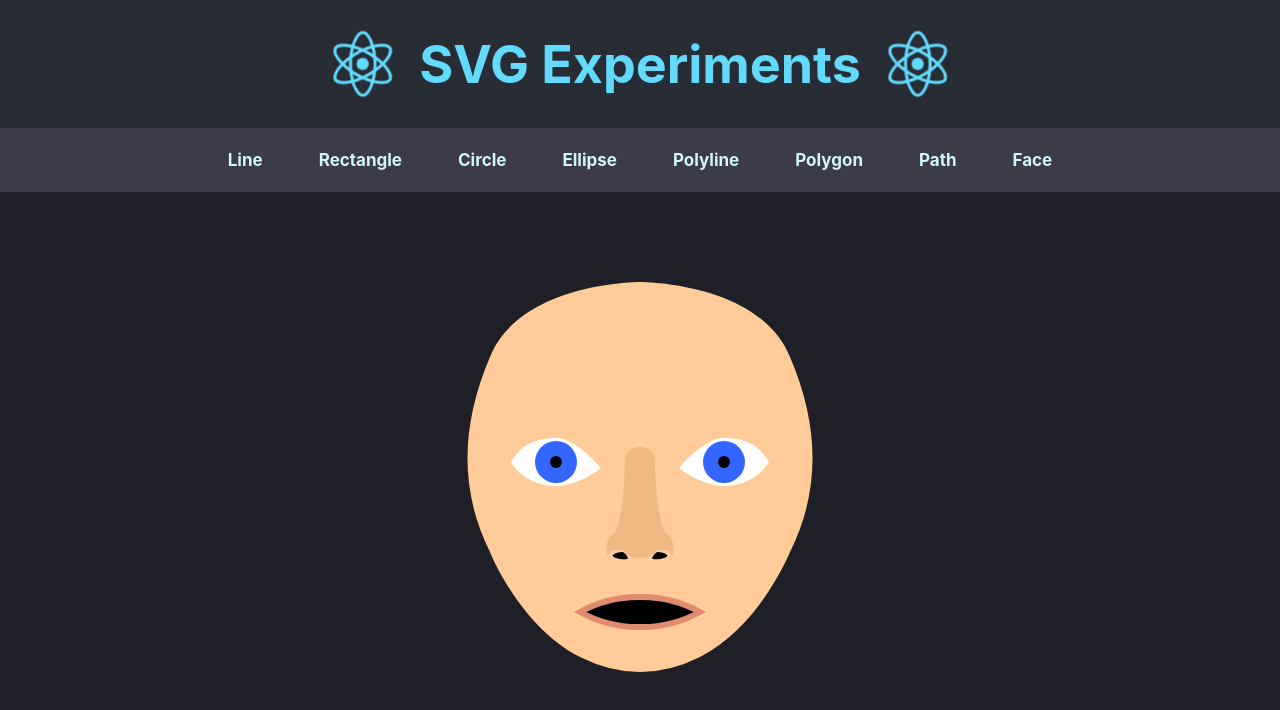
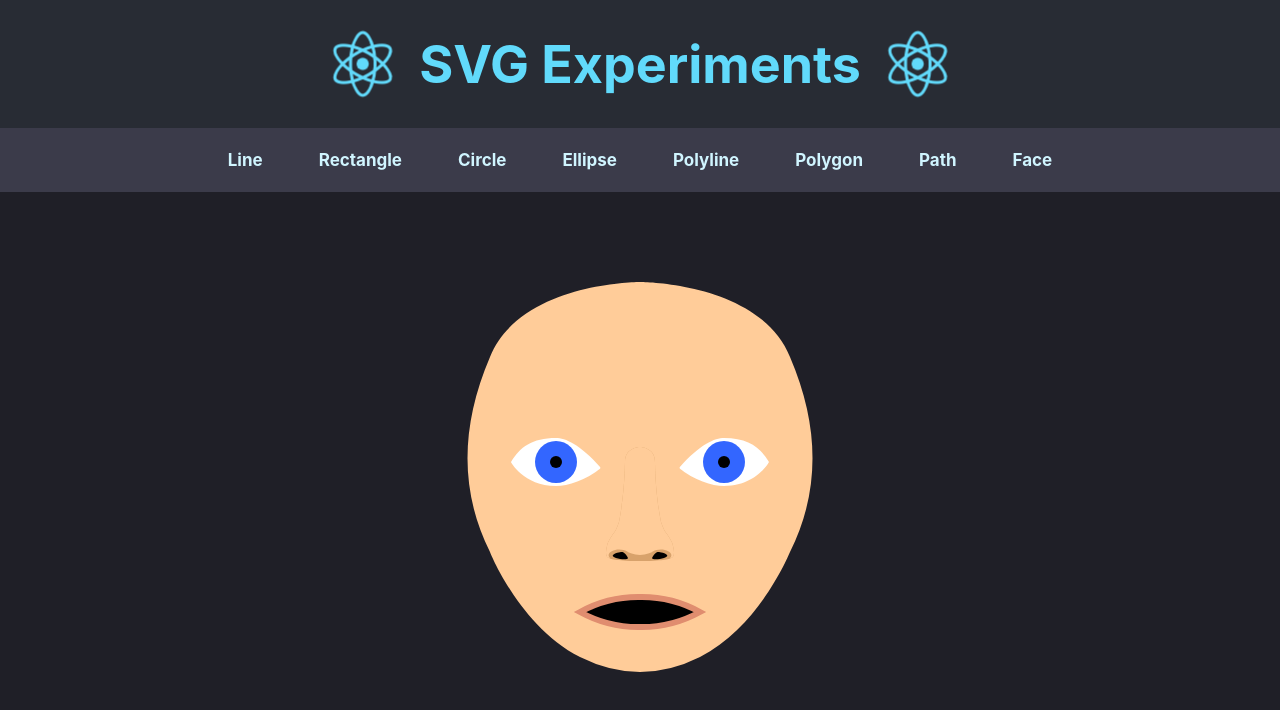
Before and after one commit to Xoadra/SVGExperiment, a React (Create React App) app: page /face in a window 1280 px wide. Shown: the top 710 px of the page. Built offline with nearby package versions, Linux system fonts and the light colour scheme.

Commit message:
Underlying shadow of nose bridge made for shading underneath the nose

```diff
--- a/src/pages/Face.js
+++ b/src/pages/Face.js
@@ -45,22 +45,38 @@ const Face = () => (
                     </g>
                 </g>
                 <g className="face-nose">
-                    <path fill="#f1b982" d="M 50 42.5
-                        C 50 42.5, 47.5 42.5, 47.5 45
-                        C 47.5 45, 47.5 50, 46.5 55
-                        Q 46 57, 45.5 57
-                        Q 44.5 58, 44.5 58.5
-                        Q 44 60, 45 61
-                        C 44 60, 46.5 59, 47.5 60
-                        C 47.5 60, 48 61, 50 61
-                        C 52 61, 52.5 60, 52.5 60
-                        C 53.5 59, 56 60, 55 61
-                        Q 56 60, 55.5 58.5
-                        Q 55.5 58, 54.5 57
-                        Q 54 57, 53.5 55
-                        C 52.5 50, 52.5 45, 52.5 45
-                        C 52.5 42.5, 50 42.5, 50 42.5"
-                    />
+                    <g className="face-dorsum">
+                        <path fill="#d8a26b" d="M 50 42.5
+                            C 50 42.5, 47.5 42.5, 47.5 45
+                            C 47.5 45, 47.5 50, 46.5 55
+                            Q 46 56.5, 45.5 57
+                            Q 44.5 58.5, 44.5 59
+                            Q 44 61, 45 61
+                            C 44.5 61, 46 61.5, 50 61.5
+                            C 54 61.5, 55.5 61, 55 61
+                            Q 56 61, 55.5 59
+                            Q 55.5 58.5, 54.5 57
+                            Q 54 56.5, 53.5 55
+                            C 52.5 50, 52.5 45, 52.5 45
+                            C 52.5 42.5, 50 42.5, 50 42.5"
+                        />
+                        <path fill="#ffcc99" d="M 50 42.5
+                            C 50 42.5, 47.5 42.5, 47.5 45
+                            C 47.5 45, 47.5 50, 46.5 55
+                            Q 46 56.5, 45.5 57
+                            Q 44.5 58.5, 44.5 59
+                            Q 44 61, 45 61
+                            C 44 60, 46.5 59, 48 60
+                            C 48 60, 49 60.5, 50 60.5
+                            C 51 60.5, 52 60, 52 60
+                            C 53.5 59, 56 60, 55 61
+                            Q 56 61, 55.5 59
+                            Q 55.5 58.5, 54.5 57
+                            Q 54 56.5, 53.5 55
+                            C 52.5 50, 52.5 45, 52.5 45
+                            C 52.5 42.5, 50 42.5, 50 42.5"
+                        />
+                    </g>
                     <g className="face-nostrils">
                         <path fill="#000" d="M 47 60
                             C 47 60, 46 60, 45.5 60.5
```
